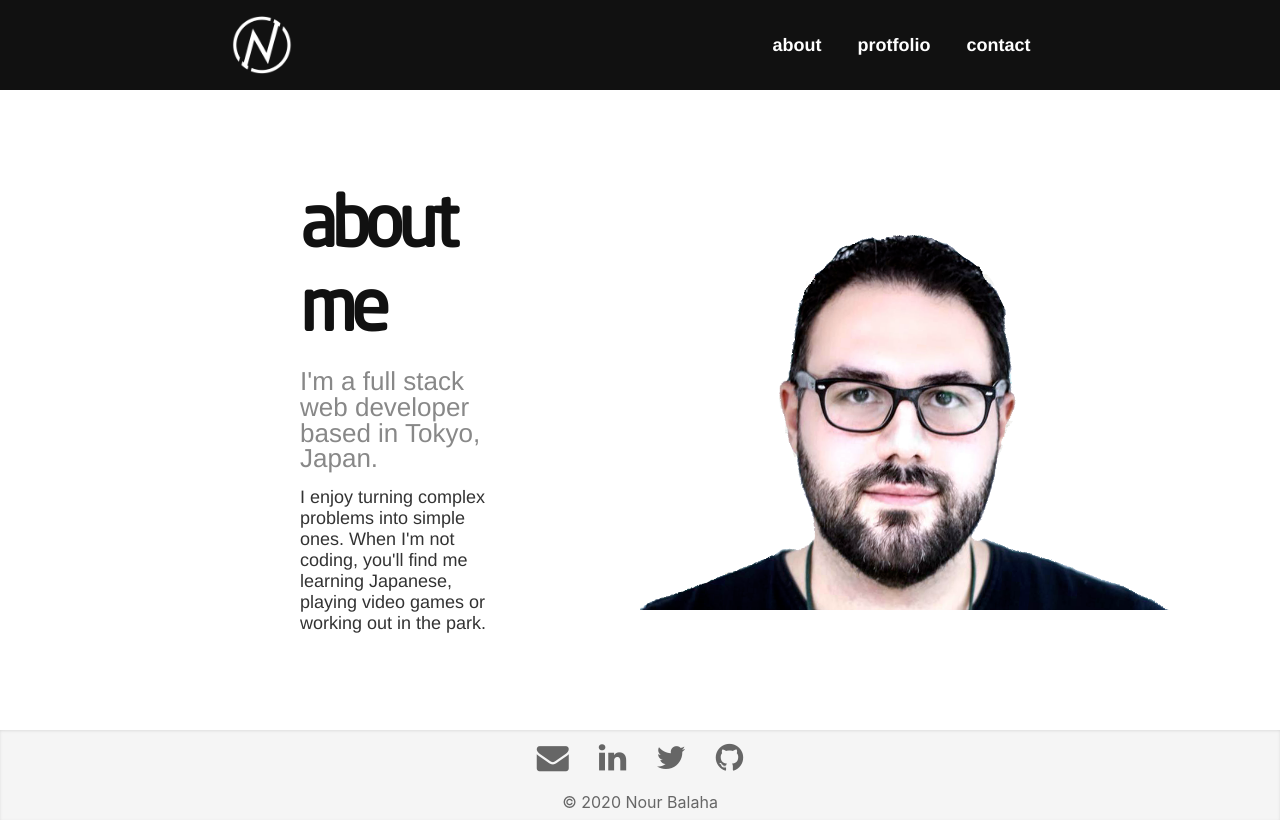
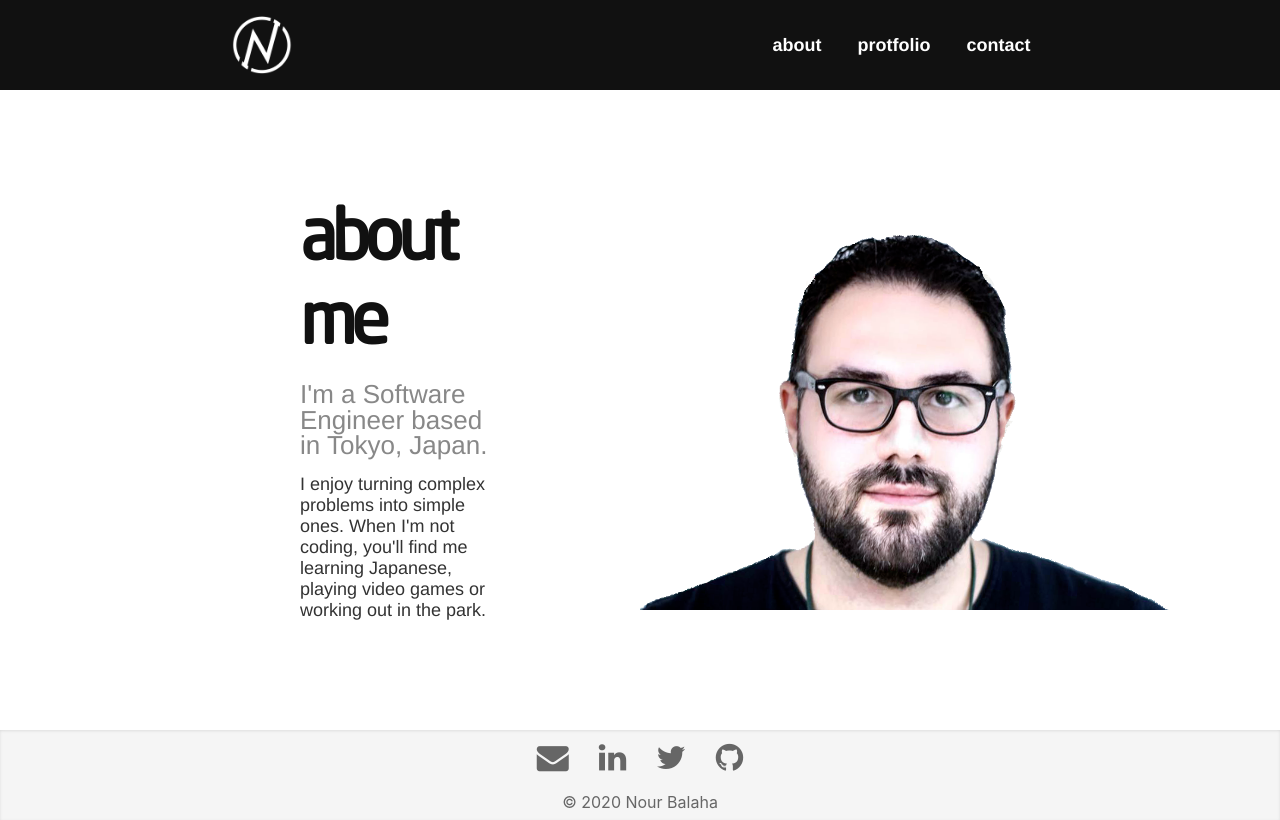
Before and after one commit to nourbalaha/nourbalaha.github.io, a React (Create React App) app: page / in a window 1280 px wide. Built offline with nearby package versions, Linux system fonts and the light colour scheme; a web font is replaced by a local one.

Commit message:
changed title in about page

```diff
--- a/src/pages/About/About.page.jsx
+++ b/src/pages/About/About.page.jsx
@@ -9,7 +9,7 @@ export default function About() {
         <div className="about-page">
             <div className="left">
                 <h2 className="left-header">about me</h2>
-                <h4 className="left-title">I'm a full stack web developer based in Tokyo, Japan.</h4>
+                <h4 className="left-title">I'm a Software Engineer based in Tokyo, Japan.</h4>
                 <p className="left-text">I enjoy turning complex problems into simple ones. When I'm not coding, you'll find me learning Japanese, playing video games or working out in the park.</p>
             </div>
             <div className="right">
```
